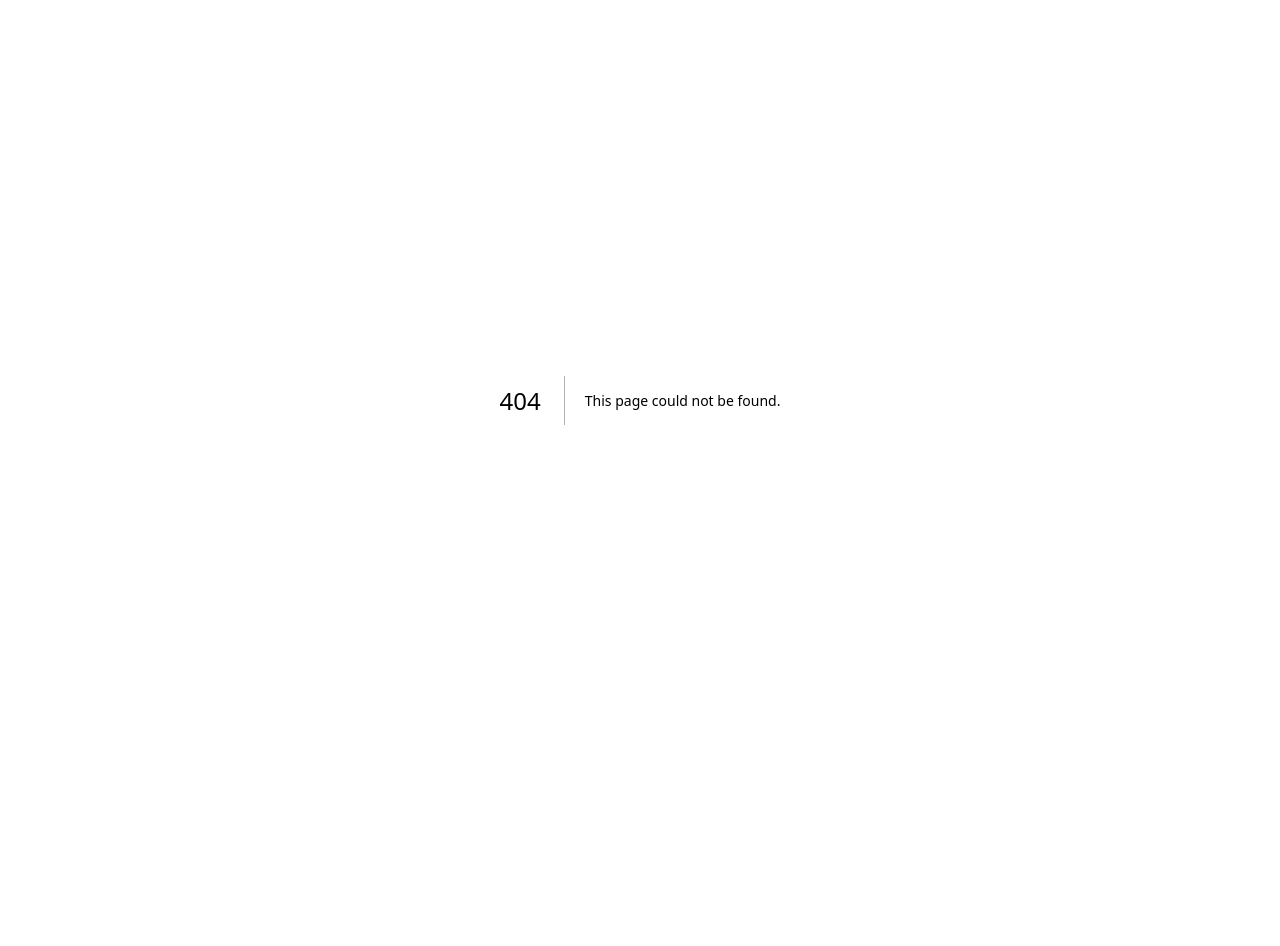
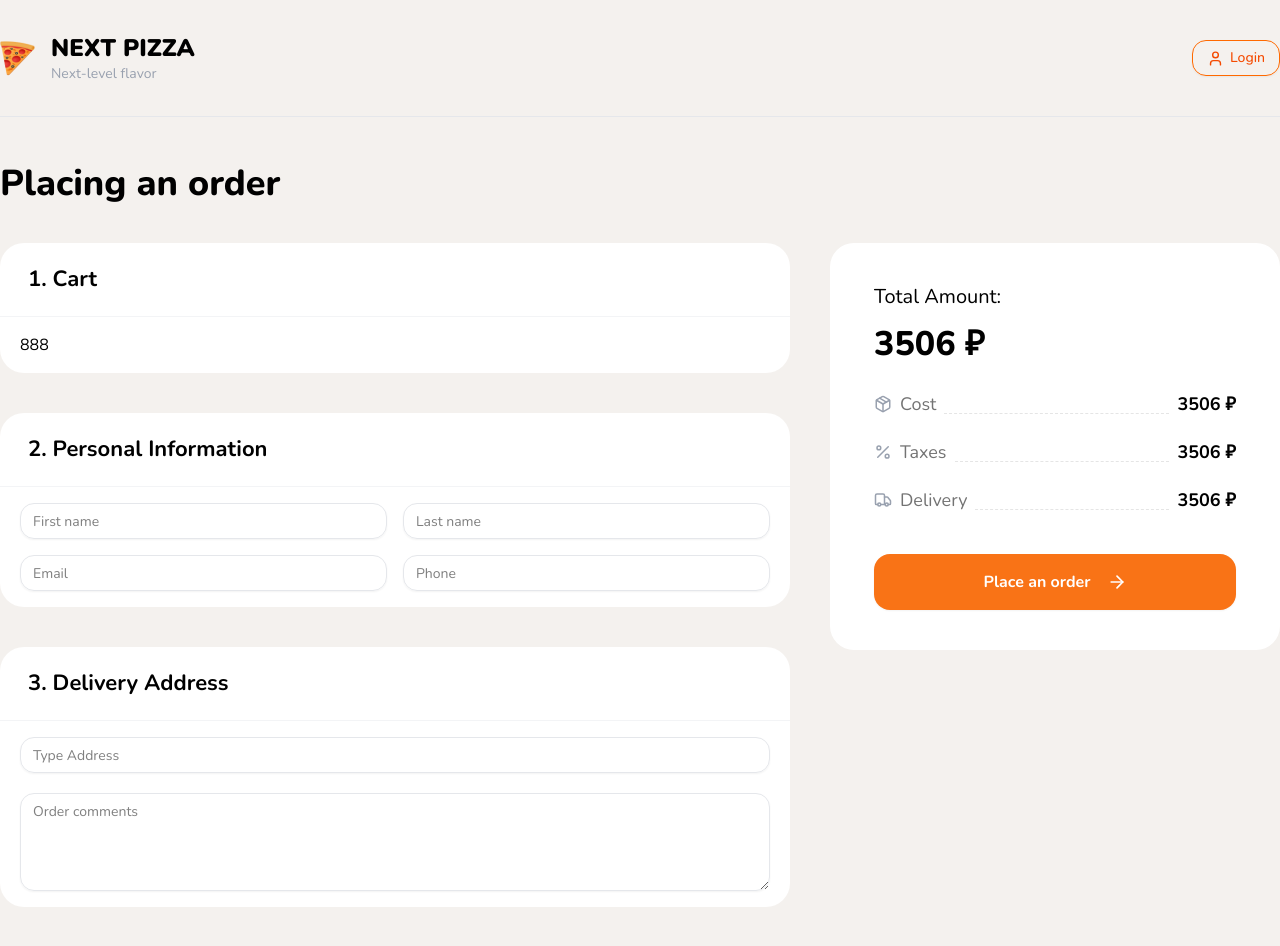
Before and after one commit to edzaryan/Next.js-Pizza-Website, a Next.js app: page /checkout in a window 1280 px wide. Before the commit this address had no page. Shown: the top 946 px of the page. Before the commit the page ends 800 px from the top, so only its background shows below. Built offline with nearby package versions, Linux system fonts and the light colour scheme; no server answers.

Commit message:
feat: enhance Header component with optional search and cart features

```diff
--- /dev/null
+++ b/app/(checkout)/checkout/page.tsx
@@ -0,0 +1,79 @@
+import { Container, Title } from "@/shared/components/shared";
+import { WhiteBlock } from "@/shared/components/shared";
+import { Input, Textarea } from "@/shared/components/ui";
+import { CheckoutItemDetails } from "@/shared/components/shared";
+import { Package, Percent, Truck, ArrowRight } from "lucide-react";
+import { Button } from "@/shared/components/ui";
+
+export default function CheckoutPage() {
+    return (
+        <Container className="mt-10">
+            <Title text="Placing an order" className="font-extrabold mb-8 text-[36px]" />
+
+            <div className="flex gap-10">
+                <div className="flex flex-col gap-10 flex-1 mb-20">
+                    <WhiteBlock title="1. Cart">888</WhiteBlock>
+                    <WhiteBlock title="2. Personal Information">
+                        <div className="grid grid-cols-2 gap-4">
+                            <Input name="firstName" placeholder="First name" className="text-base" />
+                            <Input name="lastName" placeholder="Last name" className="text-base" />
+                            <Input name="email" placeholder="Email" className="text-base" />
+                            <Input name="phone" placeholder="Phone" className="text-base" />
+                        </div>
+                    </WhiteBlock>
+                    <WhiteBlock title="3. Delivery Address">
+                        <div className="flex flex-col gap-5">
+                            <Input name="address" placeholder="Type Address" className="text-base" />
+                            <Textarea placeholder="Order comments" rows={4} className="text-base"  />
+                        </div>
+                    </WhiteBlock>
+                </div>
+
+                <div className="w-[450px]">
+                    <WhiteBlock className="p-6 sticky top-4">
+                        <div className="flex flex-col gap-2">
+                            <span className="text-xl">Total Amount:</span>
+                            <span className="text-[34px] font-extrabold">3506 ₽</span>
+                        </div>
+
+                        <CheckoutItemDetails
+                            className="mt-5"
+                            value="3506"
+                            title={
+                                <div className="flex items-center">
+                                    <Package size={18} className="mr-2 text-gray-400" />
+                                    Cost
+                                </div>
+                            }
+                        />
+                        <CheckoutItemDetails
+                            className="mt-5"
+                            value="3506"
+                            title={
+                                <div className="flex items-center">
+                                    <Percent size={18} className="mr-2 text-gray-400" />
+                                    Taxes
+                                </div>
+                            }
+                        />
+                        <CheckoutItemDetails
+                            className="mt-5"
+                            value="3506"
+                            title={
+                                <div className="flex items-center">
+                                    <Truck size={18} className="mr-2 text-gray-400" />
+                                    Delivery
+                                </div>
+                            }
+                        />
+
+                        <Button type="submit" className="w-full h-14 rounded-2xl mt-6 text-base font-bold">
+                            Place an order
+                            <ArrowRight className="w-5 ml-2" />
+                        </Button>
+                    </WhiteBlock>
+                </div>
+            </div>
+        </Container>
+    )
+}
--- /dev/null
+++ b/app/(checkout)/layout.tsx
@@ -0,0 +1,19 @@
+import { Metadata } from "next";
+import { Header } from "@/shared/components/shared";
+import { Container } from "@/shared/components/shared";
+
+export const metadata: Metadata = {
+    title: "Next Pizza | Checkout",
+    description: "Generated by create next app",
+};
+
+export default function CheckoutLayout({ children }: { children: React.ReactNode }) {
+    return (
+        <main className="min-h-screen bg-[#F4F1EE]">
+            <Container>
+                <Header className="border-b-gray-200" hasSearch={false} hasCart={false} />
+                {children}
+            </Container>
+        </main>
+    )
+}
--- /dev/null
+++ b/shared/components/shared/checkout-item-details.tsx
@@ -0,0 +1,20 @@
+import { cn } from "@/shared/lib/utils";
+
+interface Props {
+    title?: React.ReactNode;
+    value?: string;
+    className?: string;
+}
+
+export const CheckoutItemDetails = ({ className, title, value }: Props) => {
+    return (
+        <div className={cn("flex my-4", className)}>
+            <span className="flex flex-1 text-lg text-neutral-500">
+                {title}
+                <div className="flex-1 border-b border-dashed border-b-neutral-200 relative -top-1 mx-2" />
+            </span>
+
+            <span className="font-bold text-lg">{value} ₽</span>
+        </div>
+    )
+}
--- a/shared/components/shared/header.tsx
+++ b/shared/components/shared/header.tsx
@@ -1,20 +1,22 @@
-import React from "react";
+import { SearchInput } from "./search-input";
+import { CartButton } from "./cart-button";
 import { Container } from "./container";
 import { cn } from "@/shared/lib/utils";
+import { User } from "lucide-react";
 import { Button } from "../ui";
-import { User } from "lucide-react";
 import Image from "next/image";
 import Link from "next/link";
-import { SearchInput } from "./search-input";
-import { CartButton } from "./cart-button";
+import React from "react";
 
 interface Props {
     className?: string;
+    hasSearch?: boolean;
+    hasCart?: boolean;
 }
 
-export const Header = ({ className }: Props) => {
+export const Header = ({ className, hasSearch = true, hasCart = true }: Props) => {
     return (
-        <header className={cn("border border-b", className)}>
+        <header className={cn("border-b", className)}>
             <Container className="flex items-center justify-between py-8">
                 <Link href="/">
                     <div className="flex items-center gap-4">
@@ -26,16 +28,18 @@ export const Header = ({ className }: Props) => {
                     </div>
                 </Link>
 
-                <div className="mx-10 flex-1">
-                    <SearchInput className="flex-1" />
-                </div>
+                {hasSearch && (
+                    <div className="mx-10 flex-1">
+                        <SearchInput className="flex-1" />
+                    </div>
+                )}
 
                 <div className="flex items-center gap-3">
                     <Button variant="orangeOutline" className="flex items-center gap-[6px]">
                         <User size={17} />
                         Login
                     </Button>
-                    <CartButton className="group relative" />
+                    {hasCart && <CartButton className="group relative" />}
                 </div>
             </Container>
         </header>
--- a/shared/components/shared/index.ts
+++ b/shared/components/shared/index.ts
@@ -1,4 +1,5 @@
 export { CheckboxFiltersGroup } from "./checkbox-filters-group";
+export { CheckoutItemDetails } from "./checkout-item-details";
 export { PizzaImage as ProductImage } from "./pizza-image";
 export { ProductsGroupList } from "./products-group-list";
 export { ChooseProductForm } from "./choose-product-form";
@@ -11,6 +12,7 @@ export { SearchInput } from "./search-input";
 export { ProductForm } from "./product-form";
 export { CartButton } from "./cart-button";
 export { CartDrawer } from "./cart-drawer";
+export { WhiteBlock } from "./white-block";
 export { Categories } from "./categories";
 export { SortPopup } from "./sort-popup";
 export { Container } from "./container";
--- /dev/null
+++ b/shared/components/shared/white-block.tsx
@@ -0,0 +1,31 @@
+import React from 'react';
+import { Title } from './title';
+import { cn } from '@/shared/lib/utils';
+
+interface Props {
+  endAdornment?: React.ReactNode;
+  contentClassName?: string;
+  className?: string;
+  title?: string;
+}
+
+export const WhiteBlock: React.FC<React.PropsWithChildren<Props>> = ({
+  contentClassName,
+  endAdornment,
+  className,
+  children,
+  title,
+}) => {
+  return (
+    <div className={cn('bg-white rounded-3xl', className)}>
+      {title && (
+        <div className="flex items-center justify-between p-5 px-7 border-b border-gray-100">
+          <Title text={title} size="sm" className="font-bold" />
+          {endAdornment}
+        </div>
+      )}
+
+      <div className={cn('px-5 py-4', contentClassName)}>{children}</div>
+    </div>
+  );
+};
--- a/shared/components/ui/index.ts
+++ b/shared/components/ui/index.ts
@@ -7,3 +7,5 @@ export { Drawer } from "./drawer";
 export { Popover } from "./popover";
 export { Skeleton } from "./skeleton";
 export { Slider } from "./slider";
+export { Sheet } from "./sheet";
+export { Textarea } from "./textarea";
--- /dev/null
+++ b/shared/components/ui/textarea.tsx
@@ -0,0 +1,17 @@
+import * as React from "react"
+import { cn } from "@/shared/lib/utils"
+
+function Textarea({ className, ...props }: React.ComponentProps<"textarea">) {
+  return (
+    <textarea
+      data-slot="textarea"
+      className={cn(
+        "border-input placeholder:text-muted-foreground focus-visible:border-neutral-400 dark:focus-visible:border-neutral-500 focus-visible:ring-neutral-400/50 dark:focus-visible:ring-neutral-500/50 focus-visible:ring-[0.3px] aria-invalid:ring-destructive/20 dark:aria-invalid:ring-destructive/40 aria-invalid:border-destructive dark:bg-input/30 flex min-h-16 w-full rounded-[14px] border bg-transparent px-3 py-2 text-base shadow-xs transition-[color,box-shadow] outline-none disabled:cursor-not-allowed disabled:opacity-50 md:text-sm",
+        className
+      )}
+      {...props}
+    />
+  )
+}
+
+export { Textarea }
```
Also changed, not shown: prisma/seed.ts (+4 -4 lines).
